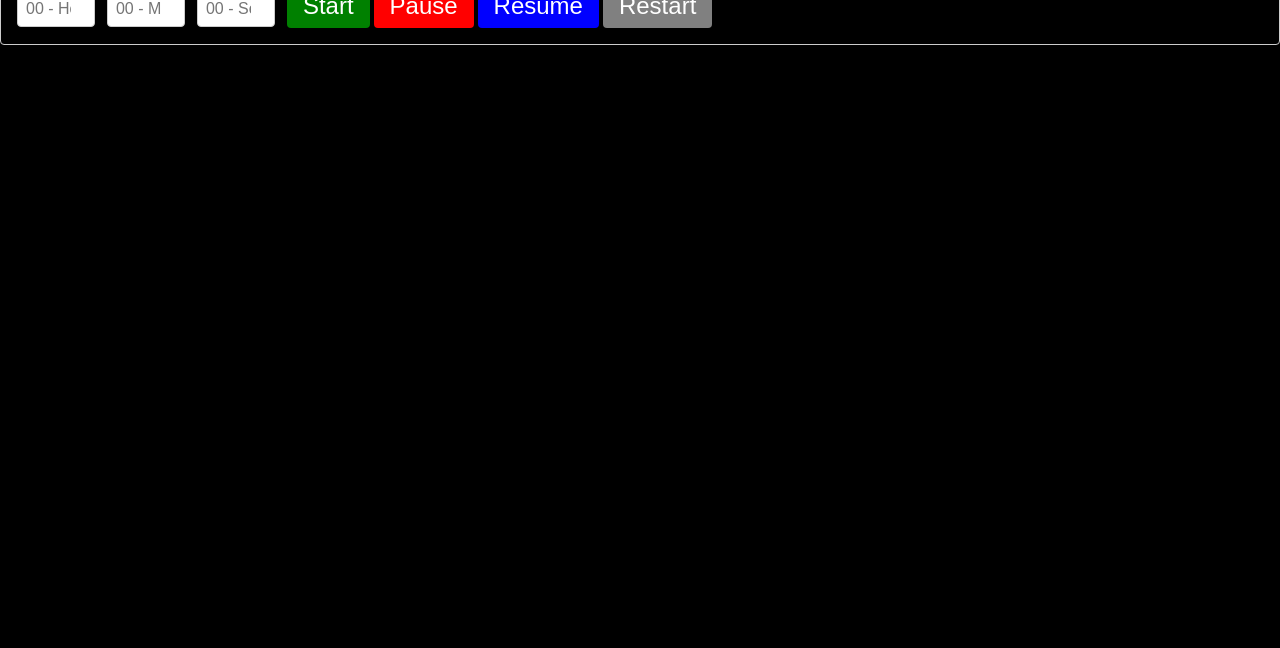
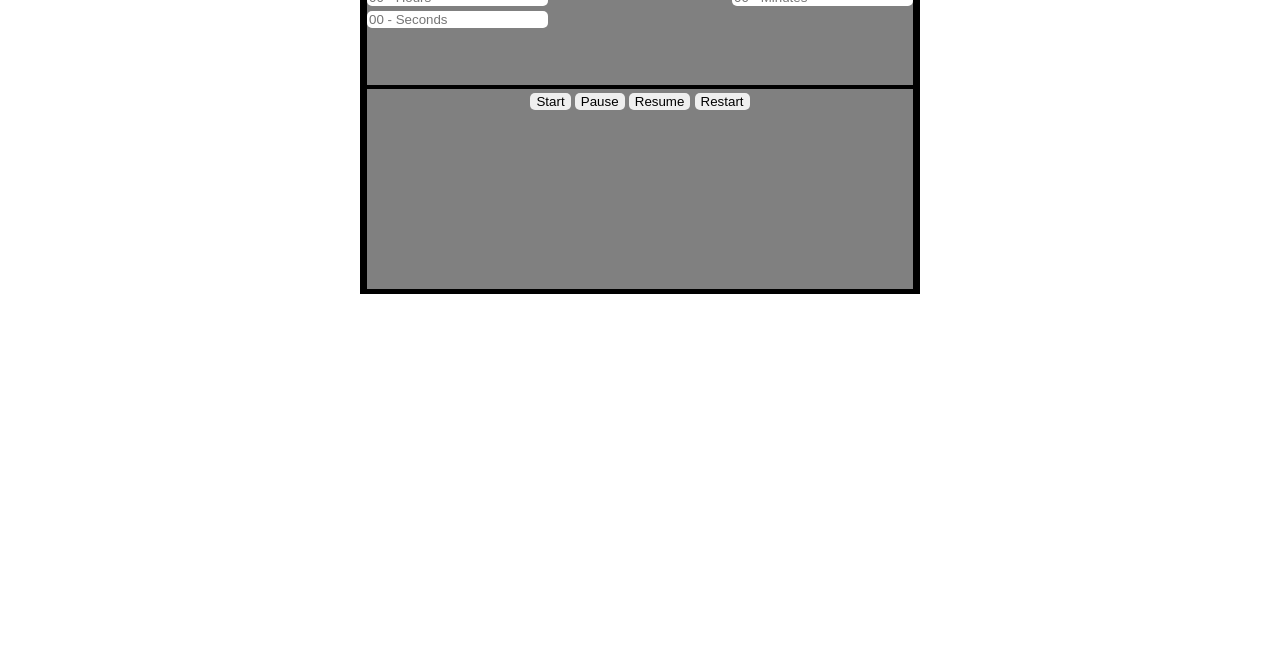
Before and after one commit to JesusAlfonzo/timer-app, a website: page src/pages/index.html in a window 1280 px wide. Shown: the part 152-800 px from the top of the page. Drawn offline with Linux system fonts and the light colour scheme.

Commit message:
Se esta trabajando en la construccion del front de la aplicacion

```diff
--- a/src/pages/index.html
+++ b/src/pages/index.html
@@ -12,24 +12,27 @@
     </header>
 
     <main>
-        <section>
+        <section class="bodyTimer">
             <!-- Time Remaning -->
+            <div class="timeRemaining">
             <span id="timerDisplay">00:00:00</span>
-        </section>
+            </div>
 
-        <section>
             <!-- Timer Inputs -->
+            <div class="inputsTimer">
                 <input id="Hours" type="number" placeholder="00 - Hours">
                 <input id="Minutes" type="number" placeholder="00 - Minutes">
                 <input id="Seconds" type="number" placeholder="00 - Seconds">
+            </div>
 
             <!-- Timer Buttons -->
+            <div class="controlBtn">
                 <button id="startBtn">Start</button>
                 <button id="pauseBtn">Pause</button>
                 <button id="resumeBtn">Resume</button>
                 <button id="restartBtn"">Restart</button>
+            </div>
         </section>
-
     </main>
 </body>
 <script src="../script/script.js"></script>
--- a/src/styles/global.css
+++ b/src/styles/global.css
@@ -1,146 +1,60 @@
 body{
+    display: grid;
+    justify-content: center;
+    align-items: center;
     margin: 0;
     padding: 0;
-    border: 0;
-    box-sizing: border-box;
-    font-family: 'Roboto', sans-serif;
+    font-family: system-ui, -apple-system, BlinkMacSystemFont, 'Segoe UI', Roboto, Oxygen, Ubuntu, Cantarell, 'Open Sans', 'Helvetica Neue', sans-serif
 }
 
-#timerDisplay{
-    color: white;
-    font-size: 2rem;
-    text-align: center;
-    margin: 1rem 0;
-    text-shadow: 2px 2px 4px rgba(0, 0, 0, 0.5);
+.bodyTimer{
+    display: flexbox;
+    justify-content: center;
+    align-items: center;
+    height: 350px;
+    width: 550px;
+    border: 5px;
+    border-style: solid;
+    border-color: black;
 }
 
-#hours{
+.timeRemaining{
+    font-size: larger;
+    background-color: grey;
     color: white;
-    font-size: 1.5rem;
     text-align: center;
-    margin: 0.5rem 0;
-    text-shadow: 2px 2px 4px rgba(0, 0, 0, 0.5);
+    height: 40px;
+    border: 2px;
+    border-style: solid;
+    border-color:black;
 }
 
-#minutes{
+.inputsTimer{
+    background-color: grey;
     color: white;
-    font-size: 1.5rem;
-    text-align: center;
-    margin: 0.5rem 0;
-    text-shadow: 2px 2px 4px rgba(0, 0, 0, 0.5);
+    text-align: justify;
+    height: 100px;
+    border: 2px;
+    border-style: solid;
+    border-color:black;
 }
 
-#seconds{
-    color: white;
-    font-size: 1.5rem;
-    text-align: center;
-    margin: 0.5rem 0;
-    text-shadow: 2px 2px 4px rgba(0, 0, 0, 0.5);
+.inputsTimer input{
+    border-style: hidden;
+    border-radius: 5px;
 }
 
-#startBtn{
-    background-color: green;
+.controlBtn{
+    background-color: grey;
     color: white;
-    font-size: 1.5rem;
-    padding: 0.5rem 1rem;
-    border: none;
-    border-radius: 4px;
-    cursor: pointer;
-    transition: background-color 0.3s;
+    text-align: center;
+    height: 200px;
+    border: 2px;
+    border-style: solid;
+    border-color:black;
 }
 
-#startBtn:hover{
-    background-color: darkgreen;
+.controlBtn button {
+    border-style: hidden;
+    border-radius: 5px;
 }
-
-#pauseBtn{
-    background-color: red;
-    color: white;
-    font-size: 1.5rem;
-    padding: 0.5rem 1rem;
-    border: none;
-    border-radius: 4px;
-    cursor: pointer;
-    transition: background-color 0.3s;
-}
-
-#pauseBtn:hover{
-    background-color: darkred;
-}
-
-#restartBtn{
-    background-color: gray;
-    color: white;
-    font-size: 1.5rem;
-    padding: 0.5rem 1rem;
-    border: none;
-    border-radius: 4px;
-    cursor: pointer;
-    transition: background-color 0.3s;
-}
-
-#restartBtn:hover{
-    background-color: darkgray;
-}
-
-#timerControls{
-    display: flex;
-    justify-content: center;
-    margin-top: 1rem;
-}
-
-#timerDisplay{
-    color: white;
-    font-size: 2rem;
-    text-align: center;
-    margin: 1rem 0;
-    text-shadow: 2px 2px 4px rgba(0, 0, 0, 0.5);
-}
-
-#resumeBtn{
-    background-color: blue;
-    color: white;
-    font-size: 1.5rem;
-    padding: 0.5rem 1rem;
-    border: none;
-    border-radius: 4px;
-    cursor: pointer;
-    transition: background-color 0.3s;
-}
-
-#resumeBtn:hover{
-    background-color: darkblue;
-}
-
-section #timerControls{
-    display: flex;
-    justify-content: center;
-    margin-top: 1rem;
-
-}
-
-section #timerDisplay{
-    color: white;
-    font-size: 2rem;
-    text-align: center;
-    margin: 1rem 0;
-    text-shadow: 2px 2px 4px rgba(0, 0, 0, 0.5);
-}
-
-input[type="number"]{
-    width: 60px;
-    padding: 0.5rem;
-    font-size: 1rem;
-    border: 1px solid #ccc;
-    border-radius: 4px;
-    margin-right: 0.5rem;
-}
-
-body{
-    background-color: black;
-    color: white;
-    padding: 1rem;
-    border: 1px solid #ccc;
-    border-radius: 4px;
-    box-shadow: 2px 2px 4px rgba(0, 0, 0, 0.5);
-}
```
Lines whose indentation alone changed are shown as unchanged.
